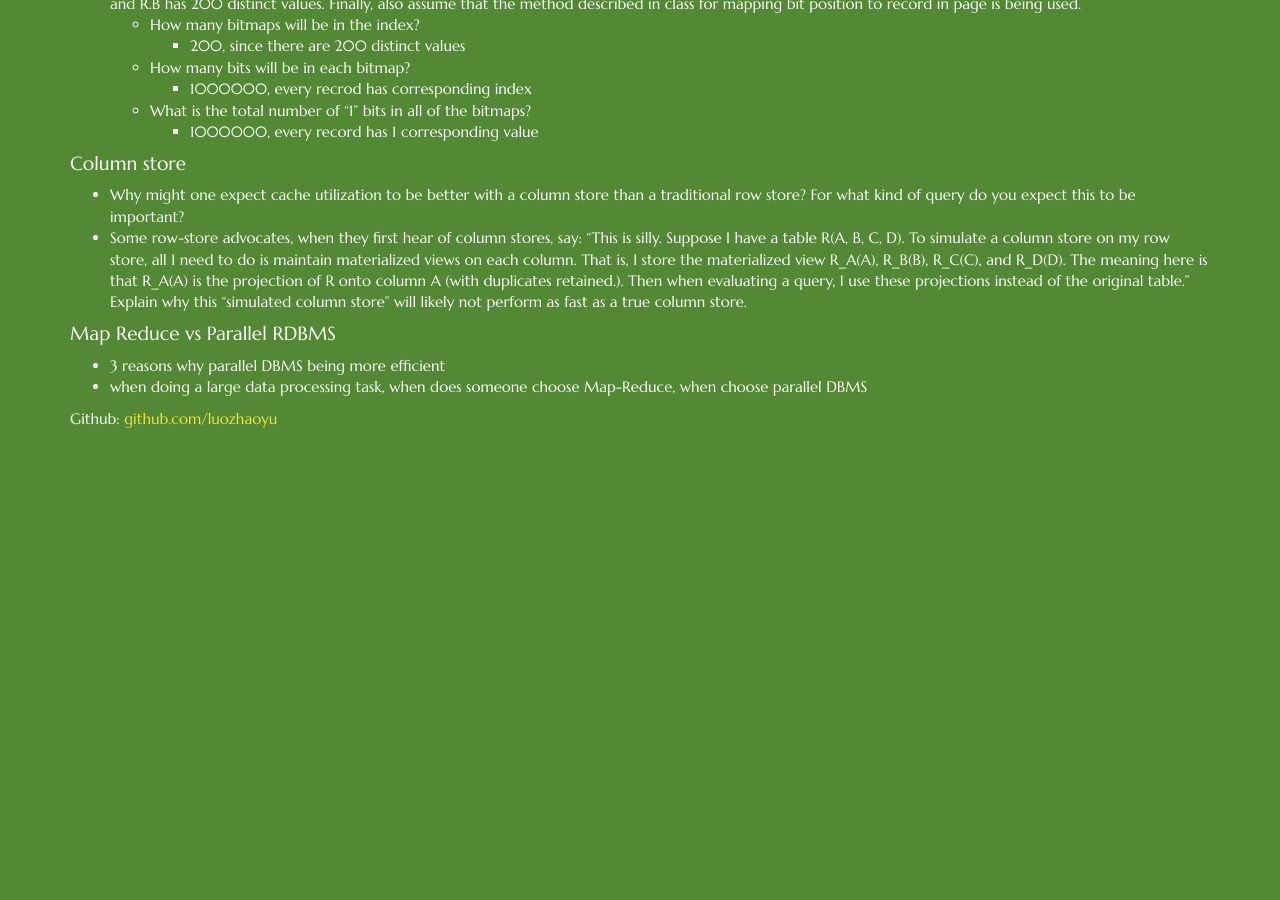
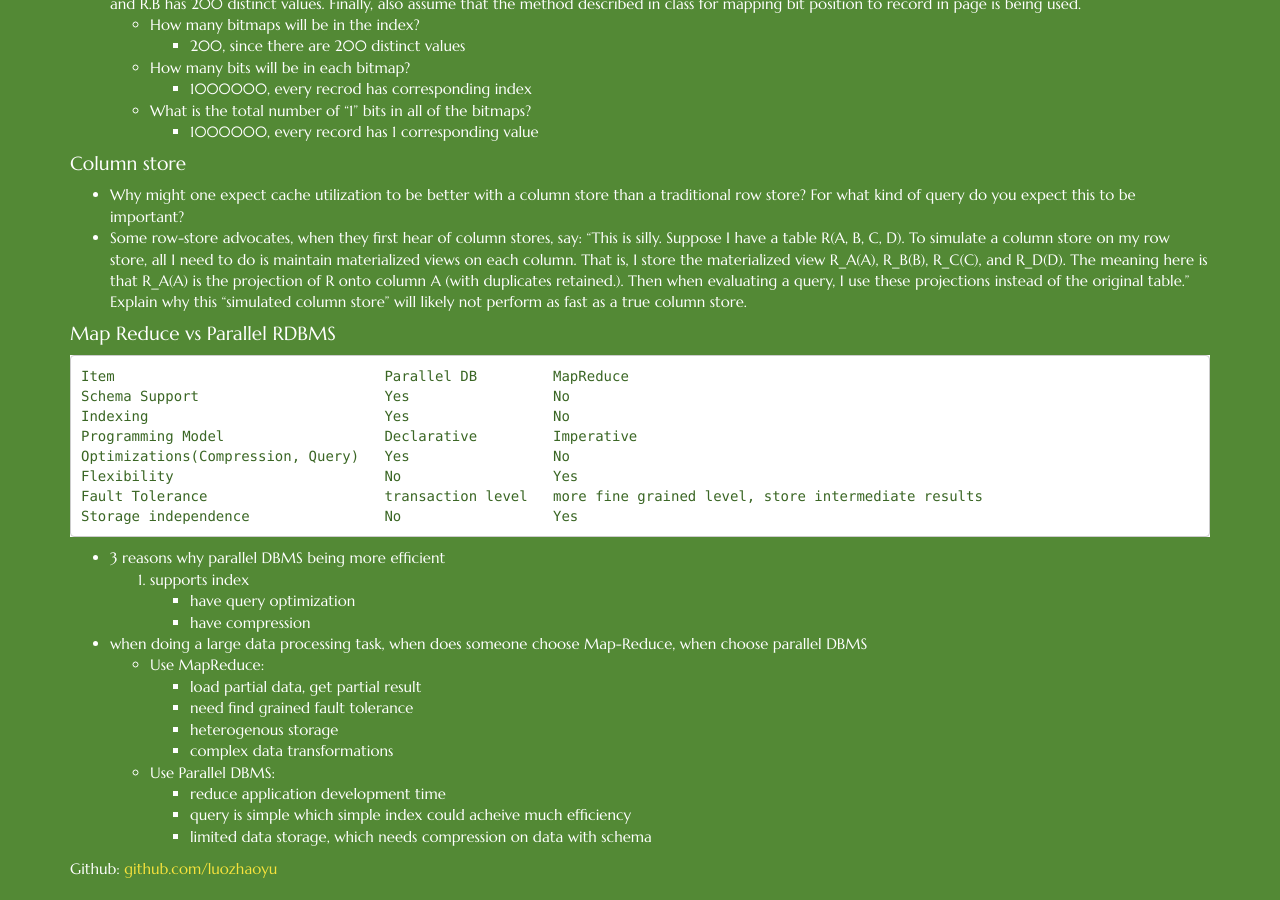
Before and after one commit to luozhaoyu/luozhaoyu.github.io, a Jekyll site: the page built from _posts/2015-04-07-DB-topics-query.md, in a window 1280 px wide and 900 px high, scrolled down 10183 px. Built offline with Jekyll 4.4.1, drawn with Linux system fonts in a browser that asks for light colours; nearby versions of some CDN libraries; Markdown is read by kramdown in place of the engine named in the settings; before the commit the page ends 10634 px from its top, so only the background shows below that.

Commit message:
finish all questions

```diff
--- a/_posts/2015-04-07-DB-topics-query.md
+++ b/_posts/2015-04-07-DB-topics-query.md
@@ -512,5 +512,27 @@ mapping bit position to record in page is being used.
 Explain why this “simulated column store” will likely not perform as fast as a true column store.
 
 #### Map Reduce vs Parallel RDBMS
+
+    Item                                Parallel DB         MapReduce
+    Schema Support                      Yes                 No
+    Indexing                            Yes                 No
+    Programming Model                   Declarative         Imperative
+    Optimizations(Compression, Query)   Yes                 No
+    Flexibility                         No                  Yes
+    Fault Tolerance                     transaction level   more fine grained level, store intermediate results
+    Storage independence                No                  Yes
+
 * 3 reasons why parallel DBMS being more efficient
+    1. supports index
+    - have query optimization
+    - have compression
 * when doing a large data processing task, when does someone choose Map-Reduce, when choose parallel DBMS
+    * Use MapReduce:
+        * load partial data, get partial result
+        * need find grained fault tolerance
+        * heterogenous storage
+        * complex data transformations
+    * Use Parallel DBMS:
+        * reduce application development time
+        * query is simple which simple index could acheive much efficiency
+        * limited data storage, which needs compression on data with schema
```
